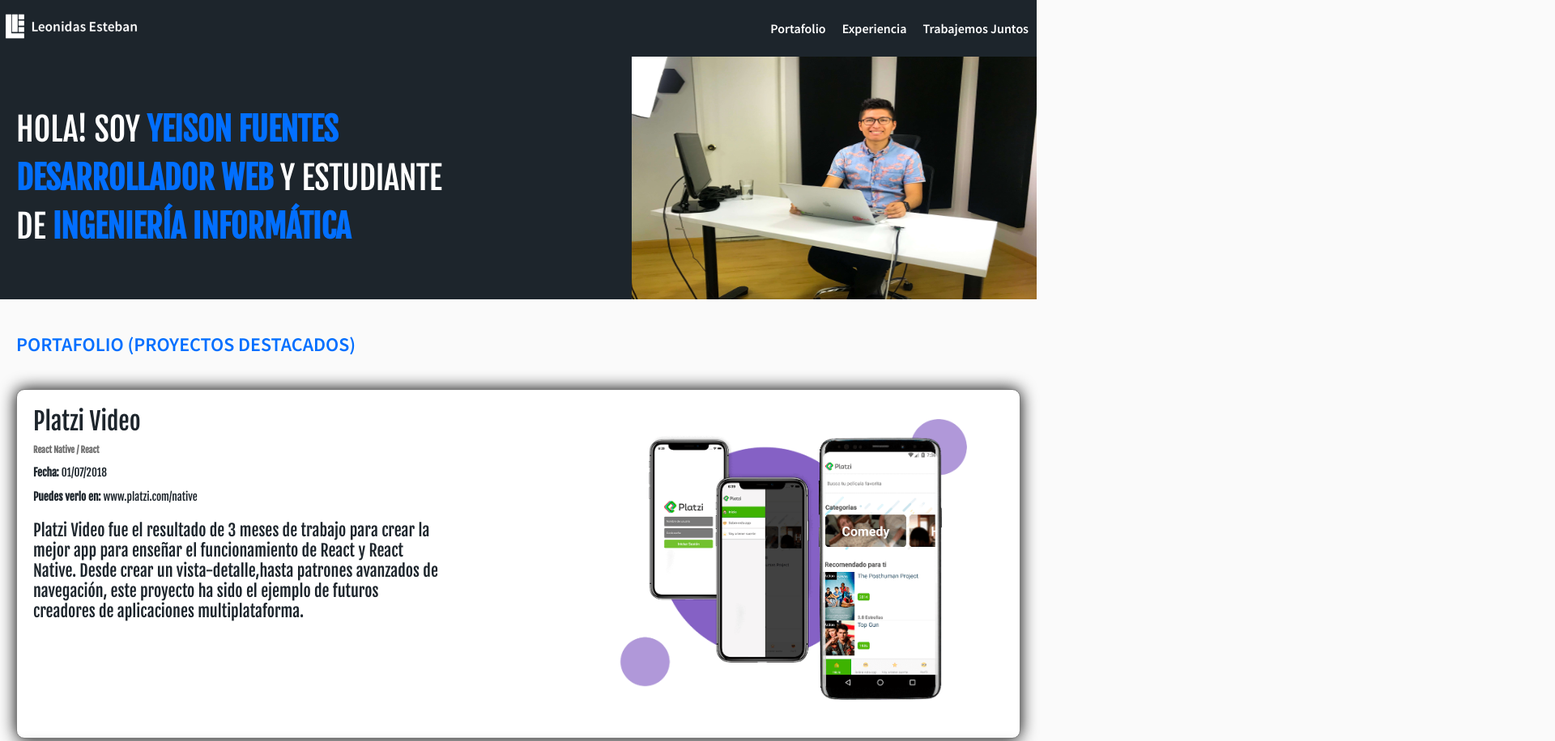
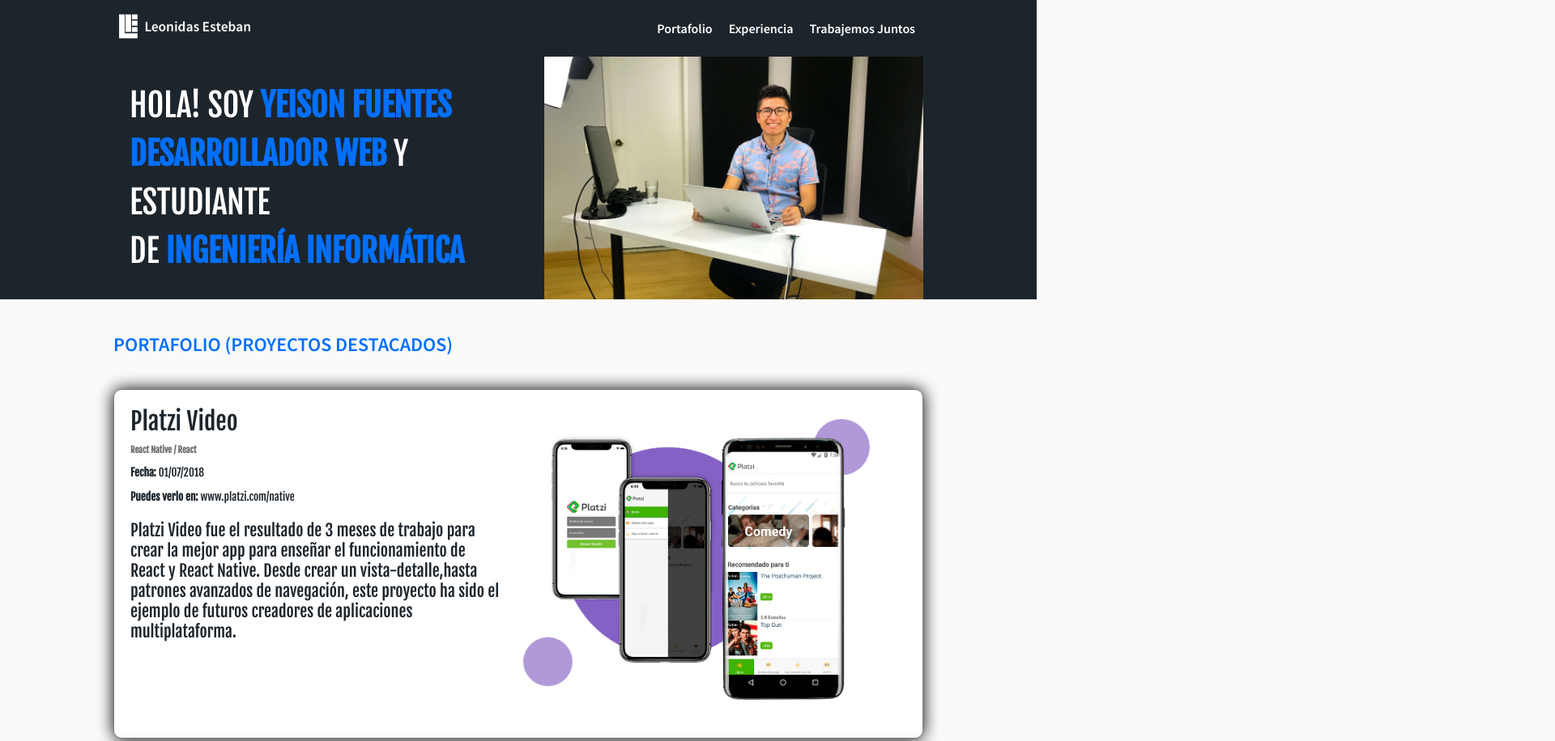
Before and after one commit to Yeisonryhn/DesarrolloWebOnlinePlatzi, a plain HTML site: page index.html in a window 1280 px wide. Shown: the top 916 px of the page at 81% size, 1920 px wide, since content can reach past the window. Drawn offline with Linux system fonts and the light colour scheme.

Commit message:
Terminado, falta limpiar el codigo en otra ram

```diff
--- a/css/estilo.css
+++ b/css/estilo.css
@@ -83,16 +83,20 @@ figure{
 .hero{
 	height: 300px;
 	background: #1d252c;
-	background-image: url('../img/hero.jpg');
-	background-size: 500px 300px;
+	/*background-image: url('../img/hero.jpg');*/
+	/*background-size: 500px 300px;
 	background-repeat: no-repeat;
-	background-position: right;
+	background-position: right;*/
 	display: flex;
 	align-items: center;
+	justify-content: space-between;
 }
 
 .hero h1{
 	padding: 20px;
+}
+.hero-image{
+	object-fit: cover;
 }
 /*Fin de Seccion del Hero*/
 /*--------------------------------------------------------------------------------------------------------------------------*/
@@ -170,6 +174,7 @@ figure{
 .event-list {
 	display: flex;
 	background-color: #fafafa;
+	flex-wrap: wrap;
 }
 
 .event {
@@ -311,7 +316,19 @@ figure{
 }
 /*Fin de Seccion del Footer*/
 /*--------------------------------------------------------------------------------------------------------------------------*/
-/*---------------------------------------------------------------------------------------------------------------/*
+/*---------------------------------------------------------------------------------------------------------------*/
+
+.wrapper {
+	/*border: 1px solid red;*/
+	width: 1000px;
+	margin: 0 auto;
+	display: inherit;
+	height: inherit;
+	align-items: inherit;
+	justify-content: inherit;
+	flex-wrap: inherit;
+}
+
 /*EXPLICACION DEL DISPLAY FLEXBOX, TIENE UNA PARTE AQUI Y OTRA EN HTML*/
 .flexbox{
 	display: flex;/*PARA QUE LOS HIJOS DE ESTE FLEXBOX SE PONGAN UNO AL LADO DEL OTRO SIN PERDER LA FORMA*/
--- a/index.html
+++ b/index.html
@@ -25,6 +25,7 @@
 		</div>-->
 		<!-- FIN DE EXPLICACION DEL DISPLAY FLEXBOX-->
 		<header class="header"><!--Estilos en linea -->
+			<div class=wrapper>
 
 				<figure  class="logo">
 					<img src="img/logo.png" alt="Logo de yeisonfuentes.com" height="50">
@@ -38,15 +39,21 @@
 					</ol>
 				</nav>
 
+			</div>
 		</header>
 
 		<section class="hero">
+			<div  class=wrapper>
 				<h1>Hola! Soy <strong>Yeison Fuentes</strong><br><strong>Desarrollador Web</strong> y estudiante <br>de <strong>Ingeniería Informática</strong></h1>
-			<!-- <img src="img/hero.jpg" alt="Imagen principal del sitio" width="500" height="300"> Imagen seccion Principal -->
+				<img class="hero-image" src="img/hero.jpg" alt="Imagen principal del sitio" width="500" height="300">
+			</div>
+
 		</section>
 
 
 		<section id="portafolio"	class="portfolio">
+
+			<div  class=wrapper>
 				<h2>Portafolio (Proyectos destacados)</h2>
 				<article class="project">
 
@@ -78,10 +85,15 @@
 						<img class="project-image" src="img/platzi-video-react-native.png" alt="Proyecto del curso de react native" width="500">
 					</figure>
 				</article>
+			</div>
+		</section>
 
-		</section>
+		<div  class=wrapper>
 			<h2 class="event-list-title">Mas sobre mi experiencia</h2>
+		</div>
+
 		<section id="experiencia" class="event-list">
+			<div  class=wrapper>
 				<article class="event">
 
 					<figure class="event-imageContainer">
@@ -138,9 +150,12 @@
 					</div>
 
 				</article>
+			</div>
+
 
 		</section>
 		<section id="trabajemos" class="contact">
+			<div  class=wrapper>
 				<form class="form-email" action="" method="" accept-charset="utf-8">
 					<h2>¿Creamos algo Juntos?</h2>
 					<input type="text" name="" placeholder="Déjame tu Email" ">
@@ -152,10 +167,13 @@
 					<a href="" title="" class="social-link github"></a>
 					<a href="" title="" class="social-link instagram"></a>
 				</div>
+			</div>
+
 
 		</section>
 
 		<footer class="footer">
+			<div  class=wrapper>
 				<div>
 					<p>Curso de Desarrollo Web Online 2018 <img src="img/platzi.png" alt="platzi"></p>
 				</div>
@@ -163,6 +181,8 @@
 				<div>
 					<p>Designed with <\3 by <a href="https://twitter.com/thespianartist" title="" target="_blank"> @thespianartist</a></p>
 				</div>
+			</div>
+
 		</footer>
 
 	</body>
```
Lines whose indentation alone changed are shown as unchanged.
